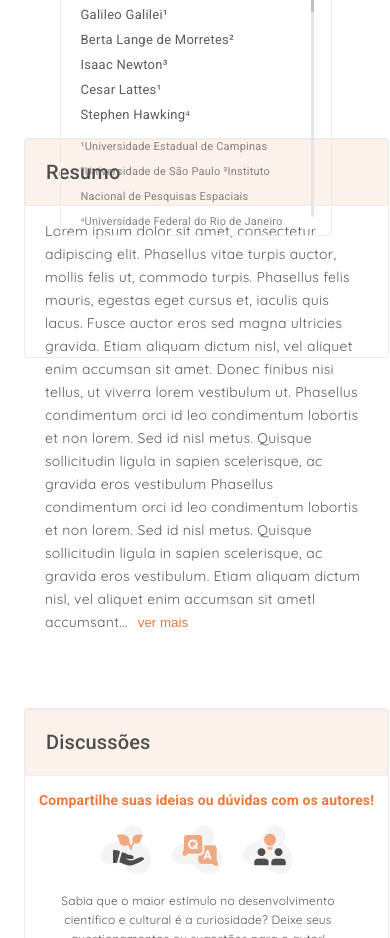
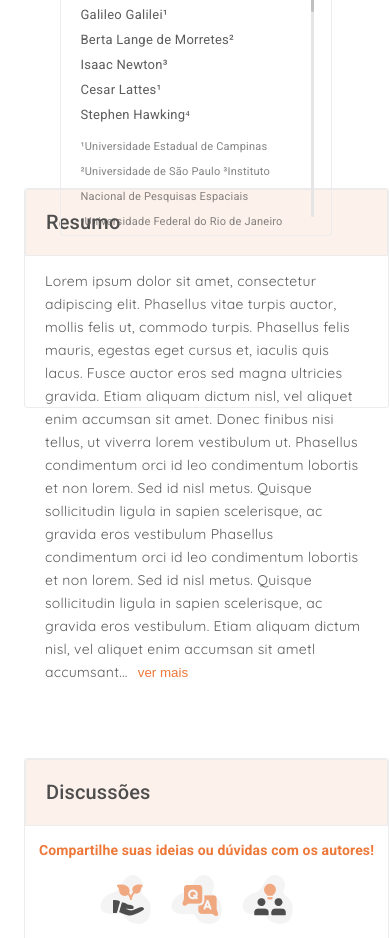
Before and after one commit to willwlima/chuva-portifolio, a React (Create React App) app: page / in a window 390 px wide. Shown: the part 900-1838 px from the top of the page. Built offline with nearby package versions, Linux system fonts and the light colour scheme.

Commit message:
make it better

```diff
--- a/src/Home.css
+++ b/src/Home.css
@@ -504,13 +504,15 @@
   }
   .resumo-box {
     width: 365px;
-    margin-top: 650px;
+    margin-top: 700px;
+
   }
   .description {
     width: 320px;
   }
   .discussoes-box {
     width: 365px;
+    height: 765px ;
     margin-top: 350px;
   }
   .discussoes-text-top {
--- a/src/components/Button/ButtonFormCondicional.css
+++ b/src/components/Button/ButtonFormCondicional.css
@@ -14,5 +14,6 @@
   .btn-criar-topico {
     left: 100px;
     top: 20px;
+    color: #4d4d4d;
   }
 }
```
